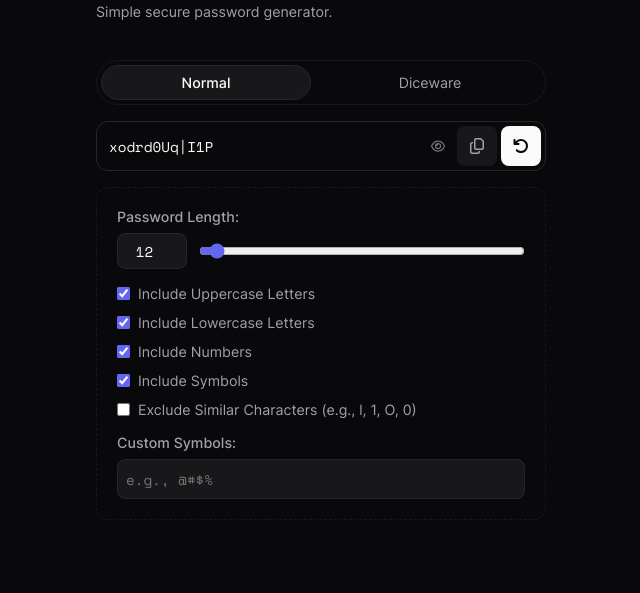
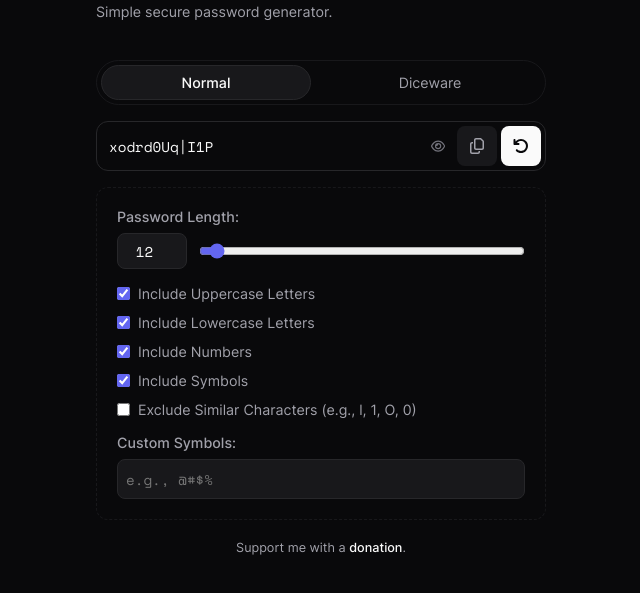
Before and after one commit to remvze/pswd, an Astro site: page / in a window 1280 px wide. Shown: the part 127-720 px from the top of the page, without its empty margins (319-959 px from the left). Built offline with nearby package versions, Linux system fonts and the light colour scheme; Astro itself is replaced by a stand-in of ours.

Commit message:
feat: add donation link

```diff
--- a/src/components/app/app.module.css
+++ b/src/components/app/app.module.css
@@ -202,3 +202,16 @@
     }
   }
 }
+
+.donate {
+  margin-top: 20px;
+  font-size: var(--font-xsm);
+  color: var(--color-foreground-subtle);
+  text-align: center;
+
+  & a {
+    font-weight: 500;
+    color: var(--color-foreground);
+    text-decoration: none;
+  }
+}
--- a/src/components/app/app.tsx
+++ b/src/components/app/app.tsx
@@ -317,6 +317,11 @@ export function App() {
           </div>
         )}
       </div>
+
+      <p className={styles.donate}>
+        Support me with a <a href="https://buymeacoffee.com/remvze">donation</a>
+        .
+      </p>
     </Container>
   );
 }
```
